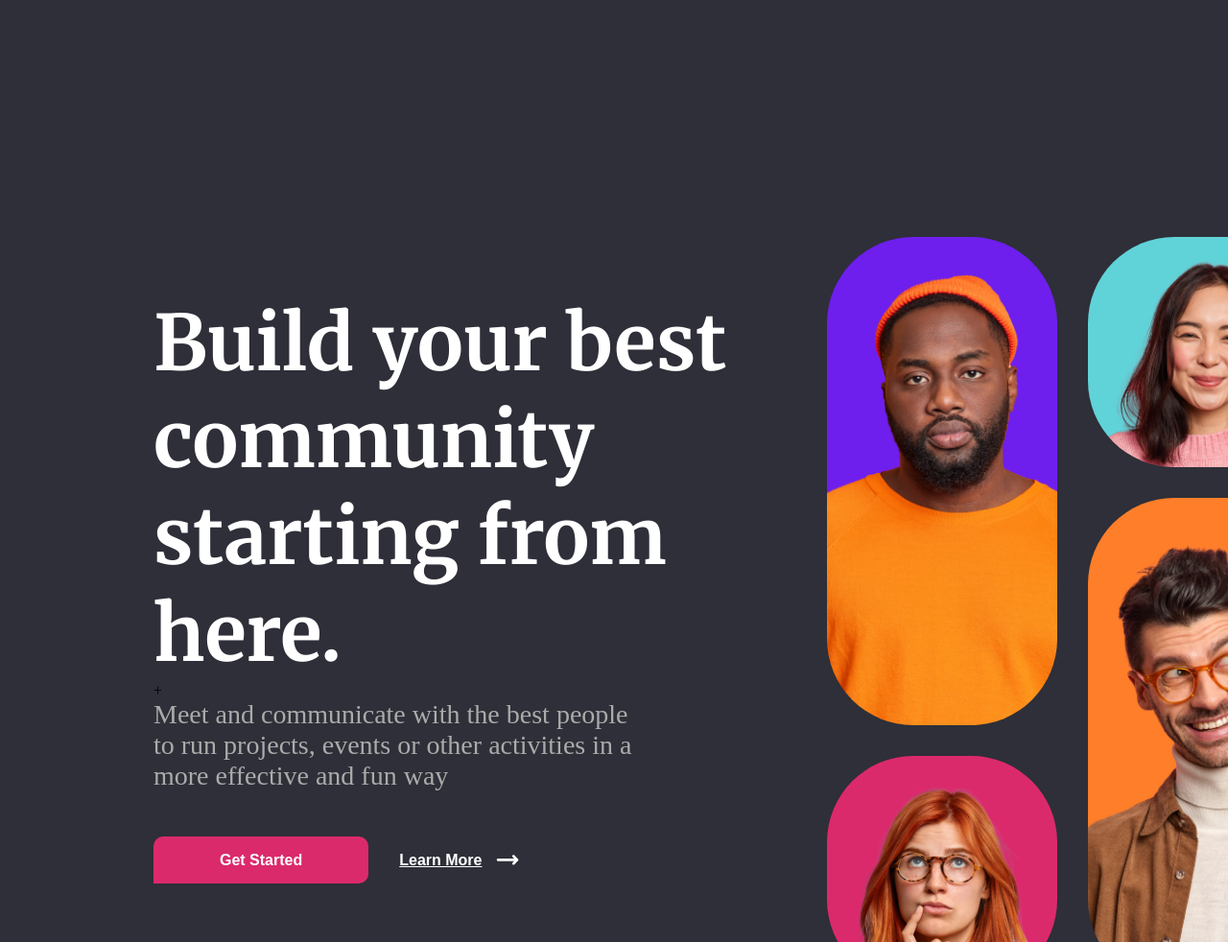
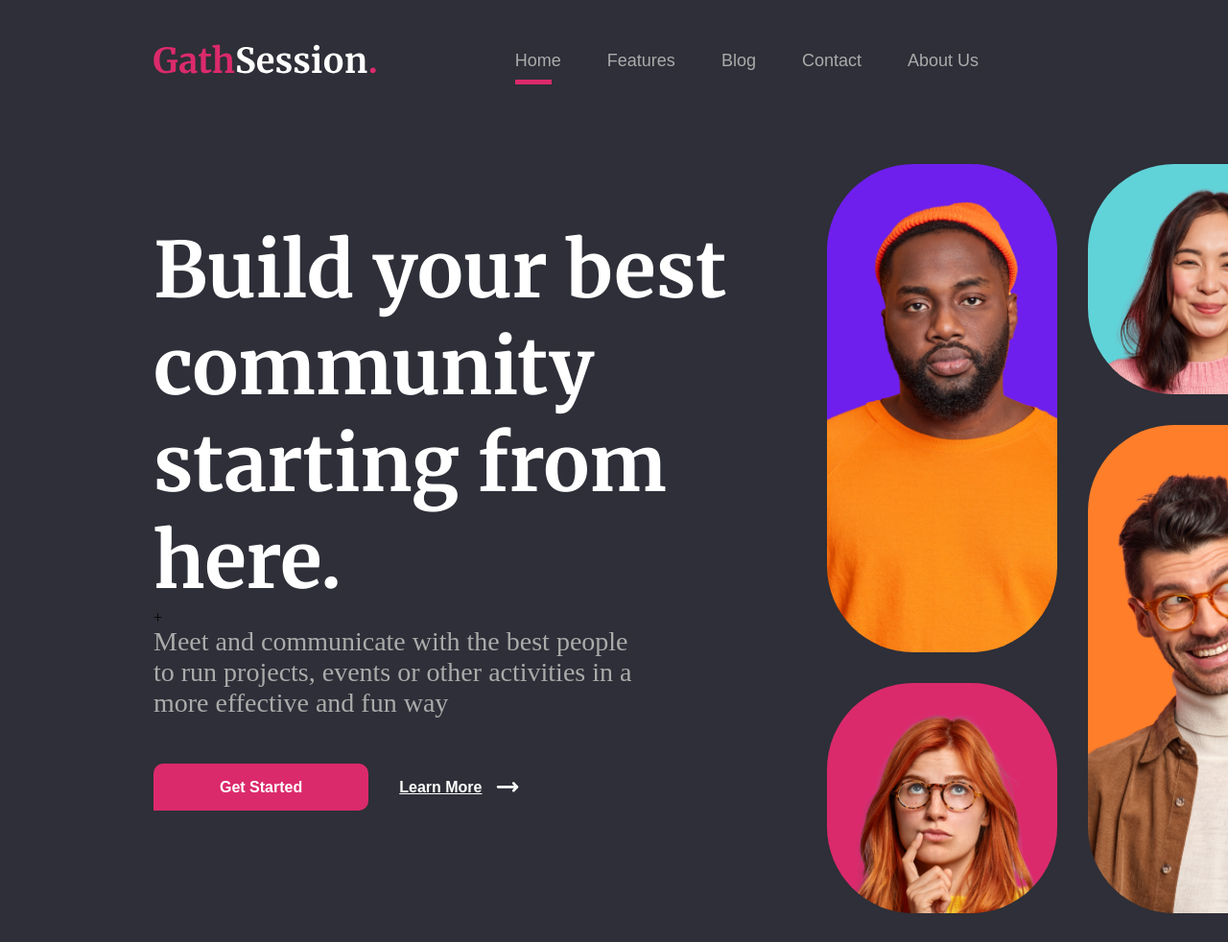
Before and after one commit to Nightblockchain30/header_online_forum, a plain HTML site: page src/index.html in a window 1280 px wide. Shown: the top 982 px of the page at 96% size. Drawn offline with Linux system fonts and the light colour scheme.

Commit message:
Finished header v1.0

```diff
--- a/src/index.html
+++ b/src/index.html
@@ -22,6 +22,19 @@
   <header>
     <div class="header__container">
 
+      <picture class="header__container-logo">
+        <img src="img/icon-logo.svg" alt="logo">
+      </picture>
+
+      <nav class="header__container-nav">
+        <ul class="header__container-nav-ul">
+          <li><a class="active" href="#">Home</a></li>
+          <li><a href="#">Features</a></li>
+          <li><a href="#">Blog</a></li>
+          <li><a href="#">Contact</a></li>
+          <li><a href="#">About Us</a></li>
+        </ul>
+      </nav>
     </div>
   </header>
 
--- a/src/sass/layout/_header.scss
+++ b/src/sass/layout/_header.scss
@@ -0,0 +1,40 @@
+.header__container {
+    margin-top: 46px;
+    margin-left: 160px;
+    margin-right: 160px;
+    display: flex;
+    // justify-content: space-between;
+    align-items: center;
+
+    &-nav {
+        margin-left: auto;
+        margin-right: 100px;
+
+        &-ul {
+            display: flex;
+            align-items: center;
+            column-gap: 48px;
+            list-style: none;
+
+            li {
+                a {
+                    text-decoration: none;
+                    font-family: $primary-font;
+                    color: $grey;
+                    font-size: 18px;
+                    position: relative;
+
+                    &.active::before {
+                        content: "";
+                        width: 80%;
+                        height: 5px;
+                        position: absolute;
+                        top: 30px;
+                        left: 0%;
+                        background-color: $pink;
+                    }
+                }
+            }
+        }
+    }
+}
--- a/src/sass/layout/_main.scss
+++ b/src/sass/layout/_main.scss
@@ -1,5 +1,4 @@
 main {
-    margin-top: 157px;
     margin-left: 160px;
     margin-right: 160px;
     margin-bottom: 100px;
```
Also changed, not shown: src/sass/layout/_body.scss (+7 -0 lines), src/css/style.css, 1 other file.
